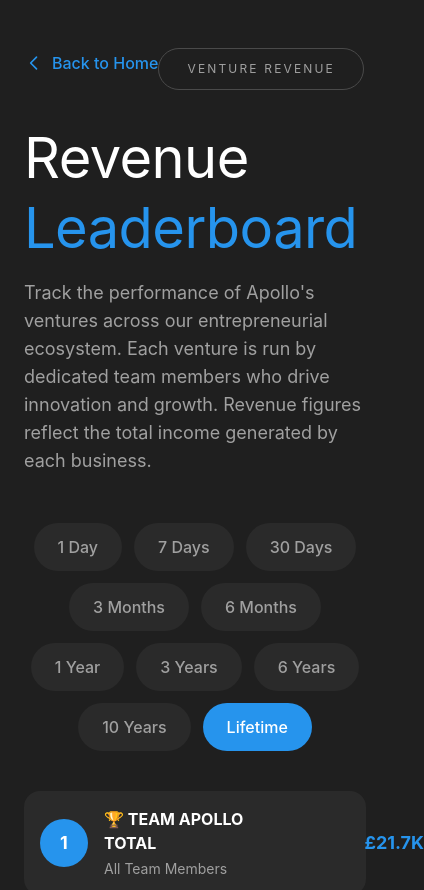
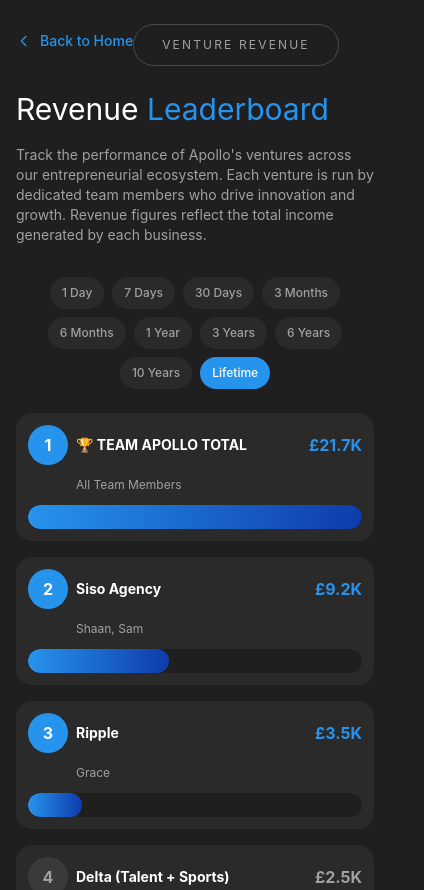
Before and after one commit to Lordsisodia/Apollo-Website, a React (Vite) app: page /leaderboard in a window 390 px wide. Shown: the top 890 px of the page, 424 px wide, since content can reach past the window. Built offline with nearby package versions, Linux system fonts and the light colour scheme.

Commit message:
feat: Mobile-responsive leaderboard with stacked layout

```diff
--- a/src/components/pages/LeaderboardPage.tsx
+++ b/src/components/pages/LeaderboardPage.tsx
@@ -16,16 +16,16 @@ export default function LeaderboardPage() {
   const [selectedPeriod, setSelectedPeriod] = useState<TimePeriod>('lifetime')
 
   return (
-    <div className="leaderboard-page min-h-screen bg-apollo-dark text-white py-12 px-6">
+    <div className="leaderboard-page min-h-screen bg-apollo-dark text-white py-6 sm:py-12 px-4 sm:px-6">
       <div className="leaderboard-page__container max-w-7xl mx-auto">
         {/* Header */}
-        <div className="leaderboard-page__header mb-12">
+        <div className="leaderboard-page__header mb-8 sm:mb-12">
           {/* Back Button */}
           <Link
             to="/"
-            className="leaderboard-page__back-button inline-flex items-center gap-2 text-apollo-blue hover:text-white transition-colors mb-6"
+            className="leaderboard-page__back-button inline-flex items-center gap-2 text-apollo-blue hover:text-white transition-colors mb-4 sm:mb-6 text-sm sm:text-base"
           >
-            <svg className="w-5 h-5" fill="none" stroke="currentColor" viewBox="0 0 24 24">
+            <svg className="w-4 h-4 sm:w-5 sm:h-5" fill="none" stroke="currentColor" viewBox="0 0 24 24">
               <path strokeLinecap="round" strokeLinejoin="round" strokeWidth={2} d="M15 19l-7-7 7-7" />
             </svg>
             <span className="font-medium">Back to Home</span>
@@ -33,11 +33,11 @@ export default function LeaderboardPage() {
 
           <SectionLabel text="VENTURE REVENUE" />
 
-          <h1 className="leaderboard-page__title mt-6 text-section font-normal leading-tight">
+          <h1 className="leaderboard-page__title mt-6 text-3xl sm:text-section font-normal leading-tight">
             Revenue <span className="text-apollo-blue">Leaderboard</span>
           </h1>
 
-          <p className="leaderboard-page__description mt-4 text-lg text-apollo-text-secondary max-w-3xl">
+          <p className="leaderboard-page__description mt-4 text-sm sm:text-lg text-apollo-text-secondary max-w-3xl">
             Track the performance of Apollo's ventures across our entrepreneurial ecosystem.
             Each venture is run by dedicated team members who drive innovation and growth.
             Revenue figures reflect the total income generated by each business.
@@ -45,7 +45,7 @@ export default function LeaderboardPage() {
         </div>
 
         {/* Time Filter Section */}
-        <div className="leaderboard-page__filter-section mb-10">
+        <div className="leaderboard-page__filter-section mb-6 sm:mb-10">
           <TimeFilter
             selectedPeriod={selectedPeriod}
             onPeriodChange={setSelectedPeriod}
@@ -58,7 +58,7 @@ export default function LeaderboardPage() {
         </div>
 
         {/* Footer Note */}
-        <div className="mt-12 text-center text-apollo-text-tertiary text-sm">
+        <div className="mt-8 sm:mt-12 text-center text-apollo-text-tertiary text-xs sm:text-sm px-2">
           <p>Revenue figures are based on actual P&L statements from 2024-2025.</p>
           <p className="mt-2">Team members listed under each venture are the primary contributors and operators.</p>
           <p className="mt-2">Note: Some ventures may show negative cash flow but hold valuable assets (e.g., inventory, equipment).</p>
--- a/src/components/ui/LeaderboardChart.tsx
+++ b/src/components/ui/LeaderboardChart.tsx
@@ -43,10 +43,74 @@ export default function LeaderboardChart({ data }: LeaderboardChartProps) {
             className={`
               leaderboard-chart__item
               ${isTop3 ? 'leaderboard-chart__item--top' : ''}
-              bg-apollo-gray rounded-2xl p-4 transition-all duration-300 hover:bg-apollo-border
+              bg-apollo-gray rounded-2xl p-3 sm:p-4 transition-all duration-300 hover:bg-apollo-border
             `}
           >
-            <div className="flex items-center gap-4">
+            {/* Mobile Layout (< 640px) */}
+            <div className="sm:hidden space-y-3">
+              {/* Top Row: Rank + Venture Name + Value */}
+              <div className="flex items-center justify-between gap-2">
+                <div className="flex items-center gap-2">
+                  {/* Rank */}
+                  <div
+                    className={`
+                      leaderboard-chart__rank
+                      flex-shrink-0 w-10 h-10 rounded-full flex items-center justify-center font-bold text-base
+                      ${isTop3
+                        ? 'bg-apollo-blue text-white'
+                        : 'bg-apollo-border text-apollo-text-secondary'
+                      }
+                    `}
+                  >
+                    {rank}
+                  </div>
+
+                  {/* Venture Name */}
+                  <div className="leaderboard-chart__venture-name font-bold text-white text-sm">
+                    {entry.ventureName}
+                  </div>
+                </div>
+
+                {/* Value */}
+                <div
+                  className={`
+                    leaderboard-chart__value flex-shrink-0 font-bold text-base
+                    ${isNegative
+                      ? 'text-red-400'
+                      : isTop3
+                      ? 'text-apollo-blue'
+                      : 'text-apollo-text-secondary'
+                    }
+                  `}
+                >
+                  {formatCurrency(entry.revenue)}
+                </div>
+              </div>
+
+              {/* Team Members */}
+              <div className="leaderboard-chart__team-members text-xs text-apollo-text-secondary pl-12">
+                {entry.teamMembers.join(', ')}
+              </div>
+
+              {/* Bar */}
+              <div className="leaderboard-chart__bar w-full h-6 bg-apollo-dark rounded-full overflow-hidden">
+                <div
+                  className={`
+                    leaderboard-chart__bar-fill h-full rounded-full transition-all duration-700 ease-out
+                    ${isNegative
+                      ? 'bg-red-500'
+                      : isTop3
+                      ? 'leaderboard-chart__bar--top bg-gradient-to-r from-apollo-blue to-apollo-deep-blue'
+                      : 'bg-apollo-blue'
+                    }
+                  `}
+                  style={{ width: `${barWidth}%` }}
+                />
+              </div>
+            </div>
+
+            {/* Desktop Layout (>= 640px) */}
+            <div className="hidden sm:flex items-center gap-4">
               {/* Rank */}
               <div
                 className={`
--- a/src/components/ui/TimeFilter.tsx
+++ b/src/components/ui/TimeFilter.tsx
@@ -16,14 +16,15 @@ export default function TimeFilter({ selectedPeriod, onPeriodChange }: TimeFilte
 
   return (
     <div className="time-filter">
-      <div className="time-filter__list flex flex-wrap gap-3 justify-center">
+      <div className="time-filter__list flex flex-wrap gap-2 sm:gap-3 justify-center">
         {periods.map((period) => (
           <button
             key={period}
             onClick={() => onPeriodChange(period)}
             className={`
               time-filter__button
-              px-6 py-3 rounded-pill font-medium transition-all duration-300
+              px-3 py-2 sm:px-6 sm:py-3 rounded-pill font-medium transition-all duration-300
+              text-xs sm:text-base
               ${selectedPeriod === period
                 ? 'time-filter__button--active bg-apollo-blue text-white'
                 : 'bg-apollo-gray text-apollo-text-secondary hover:bg-apollo-border hover:text-white'
```
